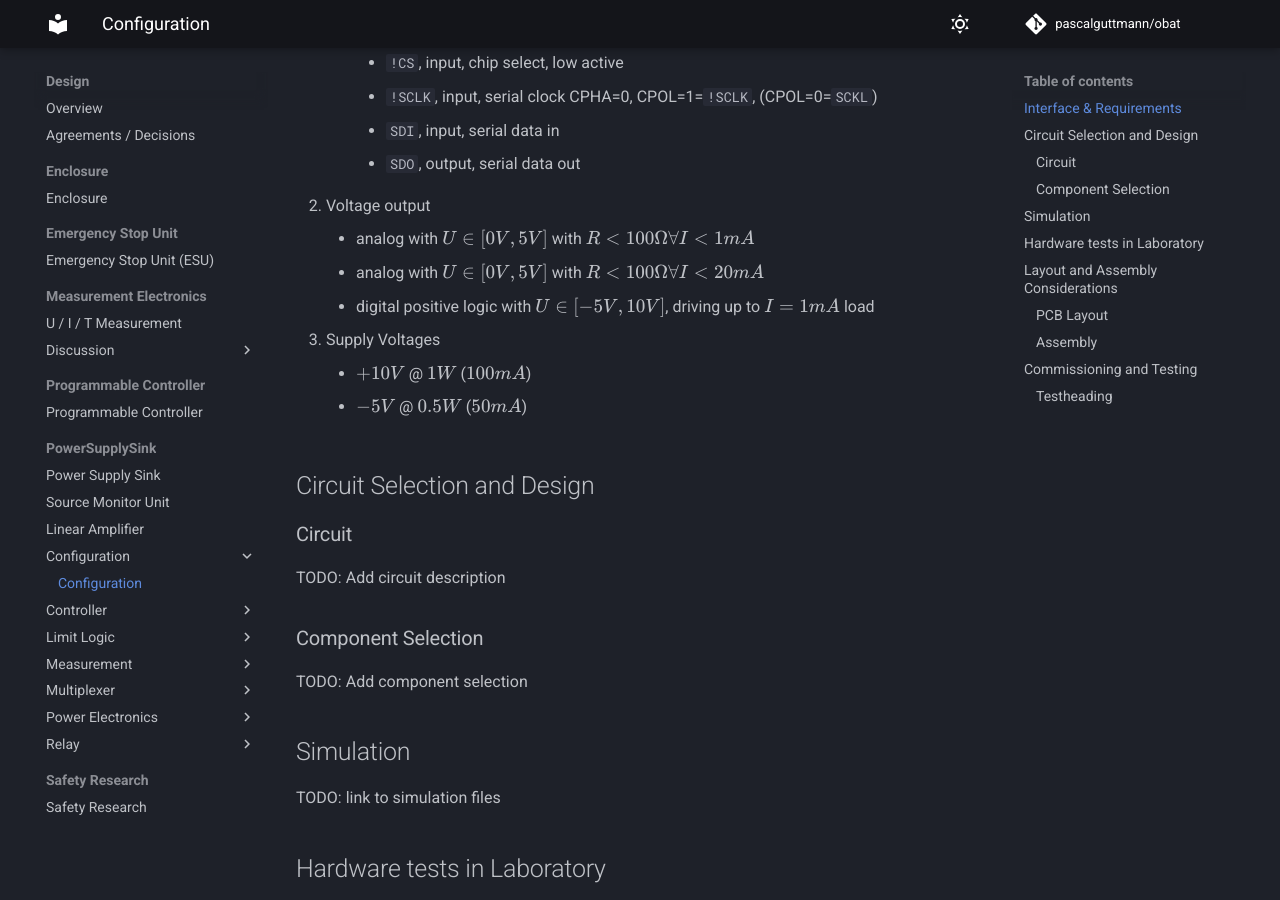
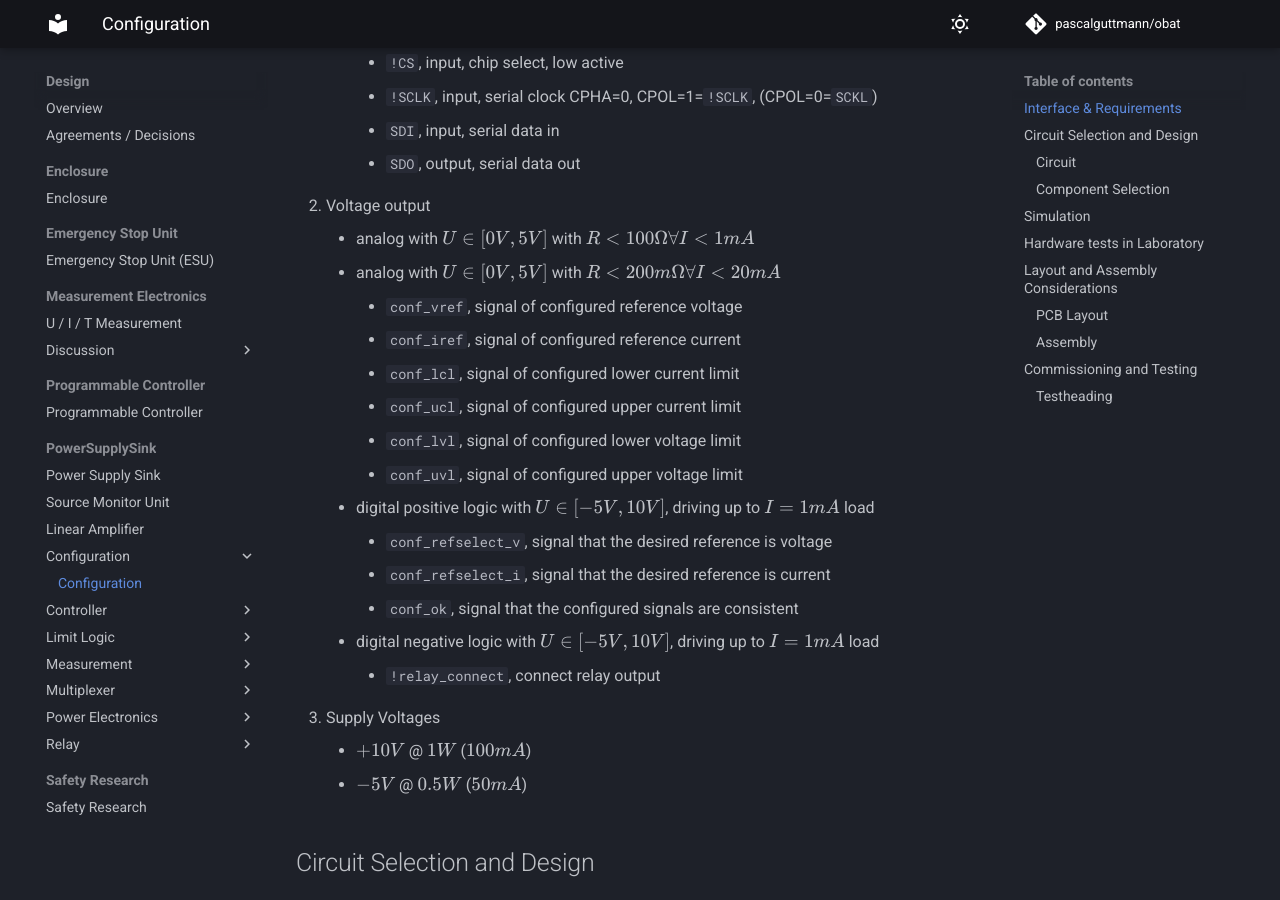
Before and after one commit to pascalguttmann/obat, an MkDocs documentation site: the page built from docs/design/pss/conf/conf.md, in a window 1280 px wide and 900 px high, scrolled down 377 px. Built offline with MkDocs 1.6.1 and Material for MkDocs 9.7.7, drawn with Linux system fonts in a browser that asks for light colours; comment, search, counter and statistics services are not loaded.

Commit message:
add conf output specs

```diff
--- a/docs/design/pss/conf/conf.md
+++ b/docs/design/pss/conf/conf.md
@@ -13,9 +13,21 @@ TODO: Add Power Consumption
         - `SDO`, output, serial data out
 2. Voltage output
     - analog with $U \in [0V, 5V]$ with $R < 100 \Omega \forall I < 1mA$
-    - analog with $U \in [0V, 5V]$ with $R < 100 \Omega \forall I < 20mA$
+    - analog with $U \in [0V, 5V]$ with $R < 200m \Omega \forall I < 20mA$
+        - `conf_vref`, signal of configured reference voltage
+        - `conf_iref`, signal of configured reference current
+        - `conf_lcl`, signal of configured lower current limit
+        - `conf_ucl`, signal of configured upper current limit
+        - `conf_lvl`, signal of configured lower voltage limit
+        - `conf_uvl`, signal of configured upper voltage limit
     - digital positive logic with $U \in [-5V, 10V]$, driving up to $I = 1 mA$
     load
+        - `conf_refselect_v`, signal that the desired reference is voltage
+        - `conf_refselect_i`, signal that the desired reference is current
+        - `conf_ok`, signal that the configured signals are consistent
+    - digital negative logic with $U \in [-5V, 10V]$, driving up to $I = 1 mA$
+    load
+        - `!relay_connect`, connect relay output
 3. Supply Voltages
     - $+10V$ @ $1W$ ($100mA$)
     - $-5V$ @ $0.5W$ ($50mA$)
```
